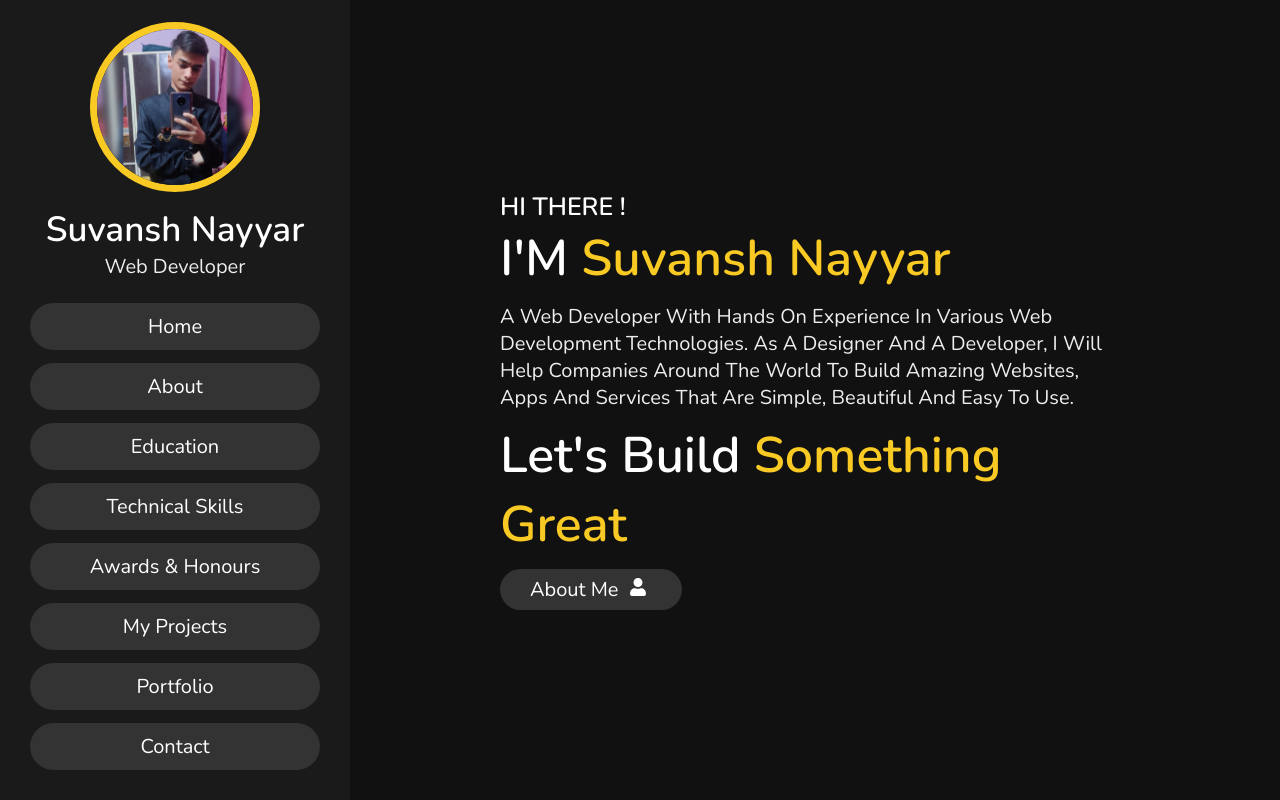
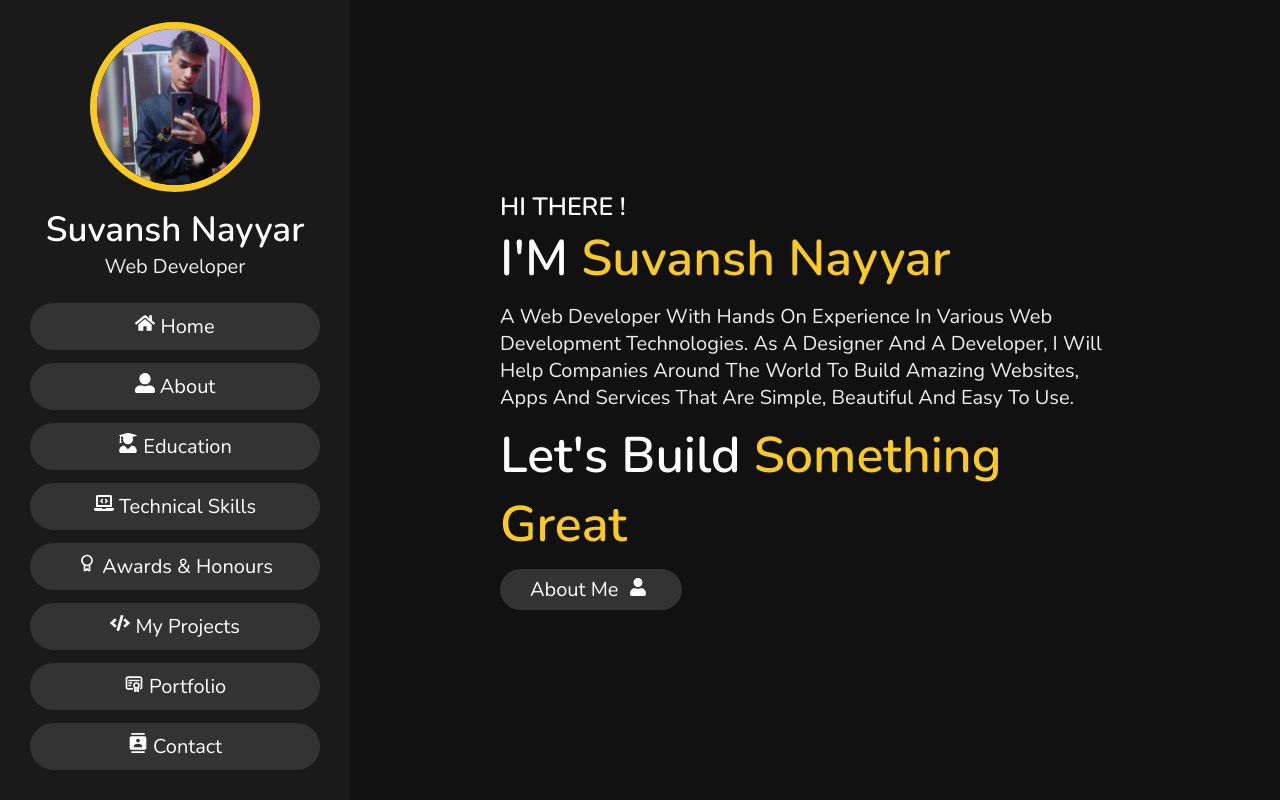
Before and after one commit to Suvansh9354/MyPortfolio, a React (Create React App) app: page / in a window 1280 px wide. Shown: the top 800 px of the page. Built offline with nearby package versions, Linux system fonts and the light colour scheme.

Commit message:
Updated Code

```diff
--- a/package.json
+++ b/package.json
@@ -15,6 +15,7 @@
     "jquery": "^3.6.1",
     "react": "^18.2.0",
     "react-bootstrap": "^2.5.0",
+    "react-burger-menu": "^3.0.8",
     "react-dom": "^18.2.0",
     "react-icons": "^4.4.0",
     "react-scripts": "5.0.1",
--- a/src/components/footer/footer.css
+++ b/src/components/footer/footer.css
@@ -74,11 +74,11 @@
 }
 
 #contact-box .social{
-    padding: 10px;
+    padding: 8px;
 }
 
 .contact h3 {
-    text-transform: uppercase;
+    text-transform: capitalize;
     color:#fff;
     font-size: 3rem;
     padding-bottom: 2rem;
--- a/src/components/footer/index.js
+++ b/src/components/footer/index.js
@@ -23,7 +23,6 @@ function Footer() {
                     <h3> <i className="FaPhoneAlt"><FaPhoneAlt /></i> 9811595952 </h3>
                     <h3> <i className="FaMapMarkerAlt"><FaMapMarkerAlt /></i> India, Delhi - 110015. </h3>
                 </div>
-
             </div>
 
             <form action="">
--- a/src/components/header/index.js
+++ b/src/components/header/index.js
@@ -1,5 +1,13 @@
 import './header.css';
 import MyPic from './img/MyPic.jpg';
+import { FaHome } from 'react-icons/fa';
+import { FaUserAlt } from 'react-icons/fa';
+import { FaUserGraduate } from 'react-icons/fa';
+import { FaLaptopCode } from 'react-icons/fa';
+import { CgAwards } from 'react-icons/cg';
+import { FaCode } from 'react-icons/fa';
+import { TbCertificate } from 'react-icons/tb';
+import { MdContacts } from 'react-icons/md';
 
 function Header() {
     return(
@@ -12,14 +20,14 @@ function Header() {
 
         <nav className="navbar">
             <ul>
-                <li><a href="#home">home</a></li>
-                <li><a href="#about">about</a></li>
-                <li><a href="#education">education</a></li>
-                <li><a href="#skills">technical skills</a></li>
-                <li><a href="#awards">awards & honours</a></li>
-                <li><a href="#projects">My Projects</a></li>
-                <li><a href="#portfolio">portfolio</a></li>
-                <li><a href="#contact">contact</a></li>
+                <li><a href="#home"><i className="FaHome"/><FaHome /> home</a></li>
+                <li><a href="#about"><i className="FaUserAlt"/><FaUserAlt /> about</a></li>
+                <li><a href="#education"><i className="FaUserGraduate"/><FaUserGraduate /> education</a></li>
+                <li><a href="#skills"><i className="FaLaptopCode"/><FaLaptopCode /> technical skills</a></li>
+                <li><a href="#awards"><i className="CgAwards"/><CgAwards /> awards & honours</a></li>
+                <li><a href="#projects"><i className="FaCode"/><FaCode /> My Projects</a></li>
+                <li><a href="#portfolio"><i className="TbCertificate"/><TbCertificate /> portfolio</a></li>
+                <li><a href="#contact"><i className="MdContacts"/><MdContacts /> contact</a></li>
             </ul>
         </nav>
 
```
Also changed, not shown: src/components/menu/index.js (line endings or trailing spaces), 1 other file (tests, documents, lock files or other folders).
